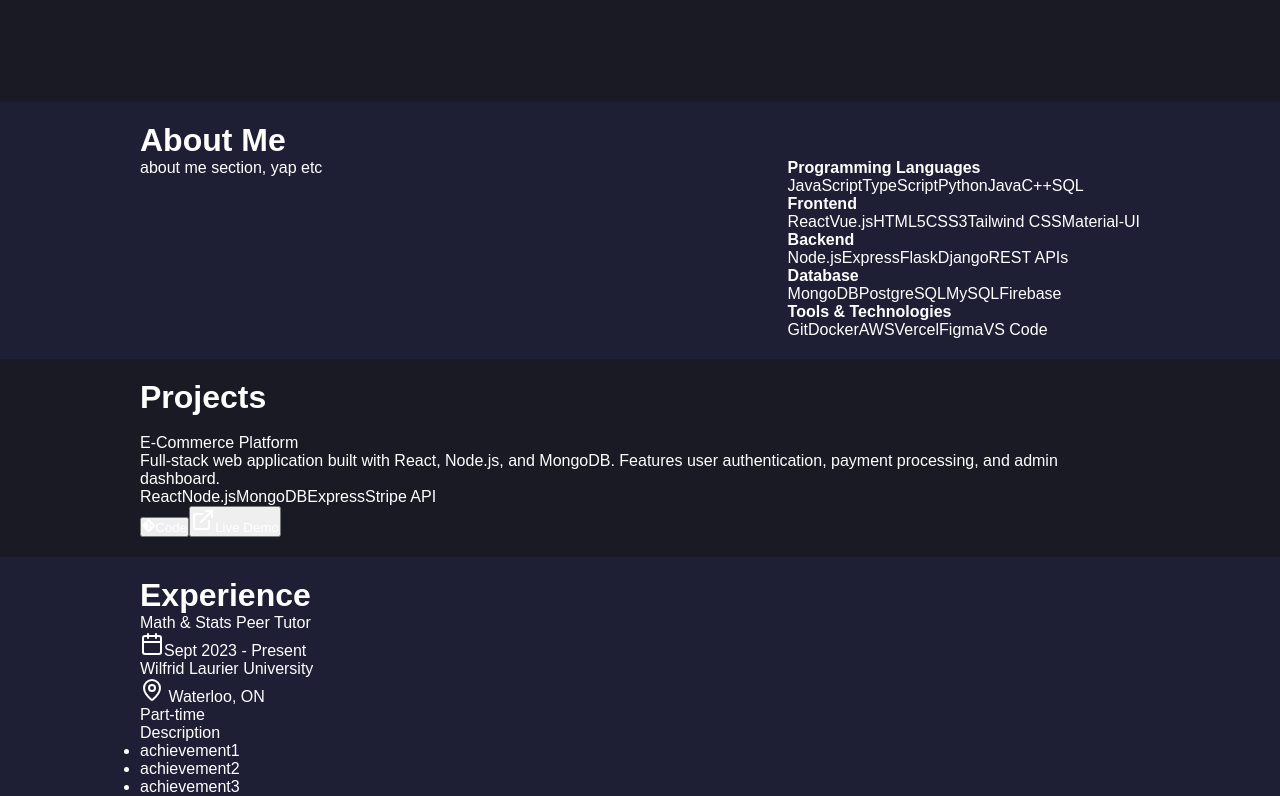
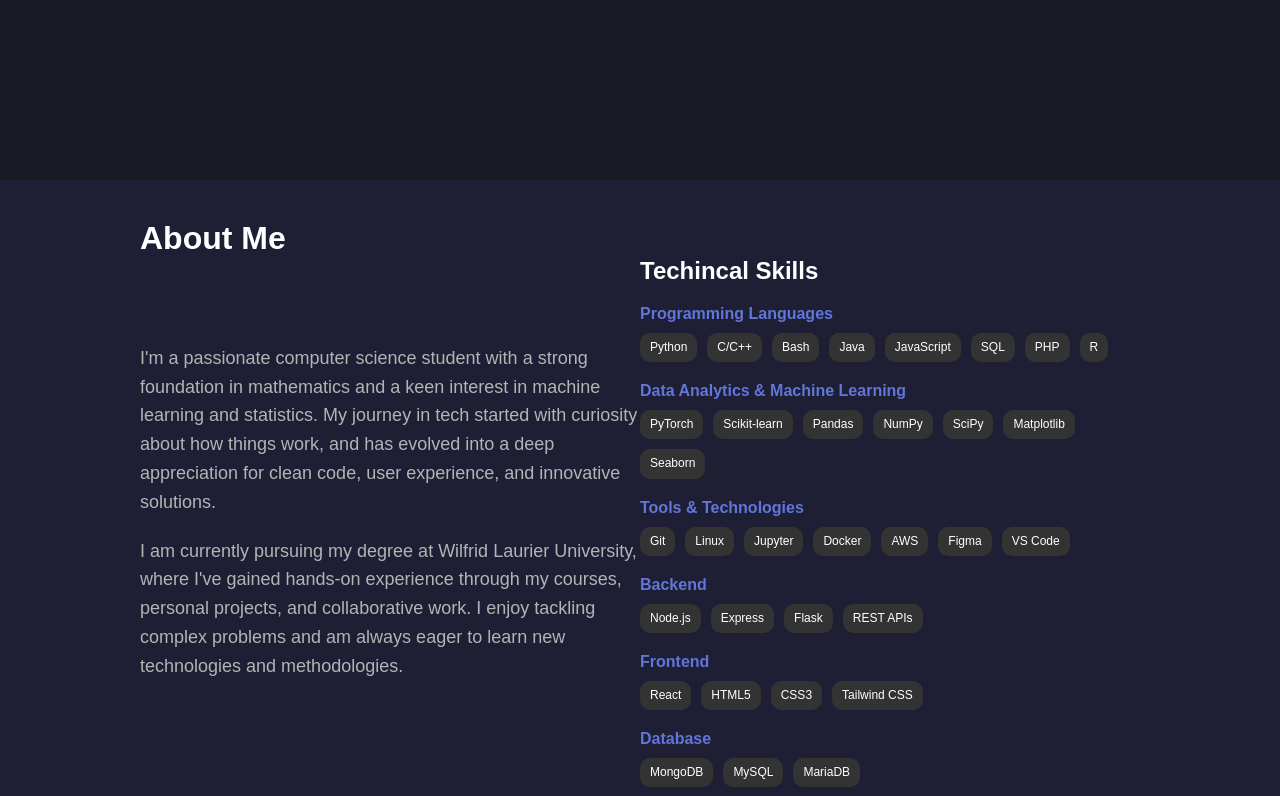
Before and after one commit to desa-thomas/tdesa.dev, a React (Vite) app: page / in a window 1280 px wide. Shown: the part 620-1416 px from the top of the page. Built offline with nearby package versions, Linux system fonts and the light colour scheme.

Commit message:
About section looking good

```diff
--- a/src/Page.jsx
+++ b/src/Page.jsx
@@ -55,31 +55,37 @@ export default function Page() {
   // Skills data
   const skills = {
     "Programming Languages": [
+      "Python",
+      "C/C++",
+      "Bash",
+      "Java",
       "JavaScript",
-      "TypeScript",
-      "Python",
-      "Java",
-      "C++",
       "SQL",
+      "PHP",
+      "R",
     ],
-    Frontend: [
-      "React",
-      "Vue.js",
-      "HTML5",
-      "CSS3",
-      "Tailwind CSS",
-      "Material-UI",
+    "Data Analytics & Machine Learning": [
+      "PyTorch",
+      "Scikit-learn",
+      "Pandas",
+      "NumPy",
+      "SciPy",
+      "Matplotlib",
+      "Seaborn",
     ],
-    Backend: ["Node.js", "Express", "Flask", "Django", "REST APIs"],
-    Database: ["MongoDB", "PostgreSQL", "MySQL", "Firebase"],
     "Tools & Technologies": [
       "Git",
+      "Linux",
+      "Jupyter",
       "Docker",
       "AWS",
-      "Vercel",
       "Figma",
       "VS Code",
     ],
+    Backend: ["Node.js", "Express", "Flask", "REST APIs"],
+
+    Frontend: ["React", "HTML5", "CSS3", "Tailwind CSS"],
+    Database: ["MongoDB", "MySQL", "MariaDB"],
   };
 
   // Navigation scroll handler
@@ -87,7 +93,7 @@ export default function Page() {
     console.log("Scroll to", sectionId);
     setActiveSection(sectionId);
     const element = document.getElementById(sectionId);
-    element?.scrollIntoView({ behavior: "smooth" , block: "start"});
+    element?.scrollIntoView({ behavior: "smooth", block: "start" });
   };
 
   console.log(experience);
@@ -123,8 +129,9 @@ export default function Page() {
           {/* Footer */}
           <footer>
             <div>
-              <p >
-                © {new Date().getFullYear()} {personalInfo.name} | Developed with ❤️
+              <p>
+                © {new Date().getFullYear()} {personalInfo.name} | Developed
+                with ❤️
               </p>
             </div>
           </footer>
--- a/src/components/AboutMe.jsx
+++ b/src/components/AboutMe.jsx
@@ -1,25 +1,43 @@
-import Badge from "./Badge"
+import Badge from "./Badge";
 
-export default function AboutMe({ personalinfo, skills})
-{
-    const aboutme = `about me section, yap etc`
+export default function AboutMe({ personalinfo, skills }) {
+  const aboutme1 = `I'm a passionate computer science student with a strong foundation in
+    mathematics and a keen interest in machine learning and statistics.
+    My journey in tech started with curiosity about how things work,
+    and has evolved into a deep appreciation for clean code, user experience, and innovative solutions.`;
 
-    return <div className="section alt-background" id="about">
+  const aboutme2 = `
+    I am currently pursuing my degree at Wilfrid Laurier University, where I've gained hands-on experience through
+    my courses, personal projects, and collaborative work. I enjoy tackling complex problems and am
+    always eager to learn new technologies and methodologies.`;
+
+  return (
+    <div className="section alt-background" id="about">
       <div className="section-content">
+
         <h1> About Me </h1>
         <div className="aboutme-content">
           {/* Me description */}
-            <div>
-                {aboutme}
+          <div className="aboutme-section">
+            <p>{aboutme1}</p>
+            <p>{aboutme2}</p>
           </div>
+
           {/* Skills */}
-            <div>
+          <div className="aboutme-section" style={{"alignItems": "flex-end"}}>
+
+            <div className="tech-skills-container">
+              <h2 style={{"alignSelf": "flex-start"}}>Techincal Skills</h2>
             {Object.entries(skills).map(([category, skillList]) => (
-                  <div key={category}>
+              <div key={category} className="skill-section">
                 <h4>{category}</h4>
                 <div className="badges">
                   {skillList.map((skill) => (
-                        <Badge key={skill} variant="secondary" className="bg-gray-700 text-gray-200">
+                    <Badge
+                      key={skill}
+                      variant="secondary"
+                      className="bg-gray-700 text-gray-200"
+                    >
                       {skill}
                     </Badge>
                   ))}
@@ -30,4 +48,6 @@ export default function AboutMe({ personalinfo, skills})
           </div>
         </div>
       </div>
+    </div>
+  );
 }
--- a/src/components/Badge.jsx
+++ b/src/components/Badge.jsx
@@ -1,7 +1,7 @@
-
-export default function Badge ( { children })
-{
-    return(<div>
-        {children}
-    </div>)
+export default function Badge({ children }) {
+  return (
+    <div class="badge">
+      <p>{children}</p>
+    </div>
+  );
 }
--- a/src/components/LandingPage.jsx
+++ b/src/components/LandingPage.jsx
@@ -4,7 +4,7 @@ import { FolderGit2 } from "lucide-react";
 
 export default function LandingPage({ personalInfo, scrollToSection }) {
   return (
-    <div className="section" id="home">
+    <div className="section" style={{"padding": "0px 40px"}} id="home">
       <div className="landing-page section-content">
         <h1>{personalInfo.name}</h1>
         <h2>{personalInfo.title}</h2>
--- a/src/components/NavBar.jsx
+++ b/src/components/NavBar.jsx
@@ -16,9 +16,7 @@ export default function NavBar( {scrollToSection, activeSection} ) {
               <button
                 key={section}
                 onClick={() => scrollToSection(section)}
-                // className={`capitalize hover:text-blue-400 transition-colors ${
-                //   activeSection === section ? "text-blue-400" : "text-gray-300"
-                // }`}
+                // className= {activeSection === section ? "active": ""}
               >
                 {section.charAt(0).toUpperCase() + section.slice(1)}
               </button>
--- a/src/styles.css
+++ b/src/styles.css
@@ -4,11 +4,12 @@
     /* Colors */
     --dark-background: rgb(26, 26, 37);
     --dark-alt-background: rgb(30, 30, 53);
+    --dark-badge-background: rgb(51, 51, 51);
     --dark-accent-color: blue;
 
     --dark-font-color: white;
-    --dark-highlight-font-color: rgb(59, 95, 255);
-    --dark-alt-font-color: rgb(123, 123, 128);
+    --dark-highlight-font-color: rgb(96, 118, 216);
+    --dark-alt-font-color: rgb(180, 180, 180);
 }
 
 * {
@@ -33,10 +34,16 @@ a {
     transition: background-color 0.3s ease, color 0.3s ease;
 }
 
-.alt-background
-{
+p {
+    color: var(--dark-alt-font-color);
+    font-size: large;
+    line-height: 1.6;
+}
+
+.alt-background {
     background-color: var(--dark-alt-background);
 }
+
 /* each section within content */
 .section {
     scroll-margin-top: var(--nav-size);
@@ -44,20 +51,15 @@ a {
     flex-direction: column;
     align-items: center;
 
-    padding-top: 10px;
-    padding-bottom: 10px;
-
-    width:100%;
-    padding: 20px;
+    width: 100%;
+    padding: 40px 40px;
 }
 
-.section-content
-{
+.section-content {
     max-width: 1000px;
     width: 100%;
     /* margin-top: max(20vh, 100px);
     margin-bottom: max(20vh, 100px); */
-    max-height: calc(60vh - var(--nav-size));
     height: max-content;
     flex-grow: 2;
 }
@@ -90,6 +92,10 @@ a {
     width: 100%;
     height: var(--nav-size);
     z-index: 1000;
+}
+
+.active {
+    color: var(--dark-highlight-font-color)
 }
 
 .nav-bar h2 {
@@ -141,6 +147,7 @@ a {
 
     margin-top: max(20vh, 100px);
     margin-bottom: max(20vh, 100px);
+    height: calc(60vh - var(--nav-size));
 }
 
 .landing-page h1 {
@@ -157,8 +164,6 @@ h3 {
 }
 
 .landing-page p {
-    color: var(--dark-alt-font-color);
-    font-size: large;
     line-height: 2;
     text-align: left;
 }
@@ -195,12 +200,64 @@ h3 {
 .aboutme-content {
     display: flex;
     width: 100%;
+
     justify-content: space-between;
     align-items: stretch;
+
+}
+
+.aboutme-section {
+    display: flex;
+    flex-direction: column;
+    justify-content: center;
+    width: 100%;
+
+}
+
+.aboutme-section p {
+    padding-bottom: 20px;
+}
+
+.tech-skills-container {
+    display: flex;
+    flex-direction: column;
+    gap: 20px;
+}
+
+.skill-section {
+    display: flex;
+    flex-direction: column;
+
+}
+
+.skill-section h4 {
+    color: var(--dark-highlight-font-color);
+    padding-bottom: 10px;
+}
+
+/* badges */
+.badge {
+    display: flex;
+    align-items: center;
+    justify-content: center;
+
+    /* border: var(--dark-highlight-font-color) solid 1px; */
+    background-color: var(--dark-badge-background);
+    border-radius: 10px;
+    padding: 5px 10px;
+
+}
+
+.badge p {
+    font-size: 12px;
+    color: var(--dark-font-color);
+    padding: 0px;
 }
 
 .badges {
     display: flex;
+    gap: 10px;
+    flex-wrap: wrap;
 }
 
 /* Footer */
```
Lines whose indentation alone changed are shown as unchanged.
